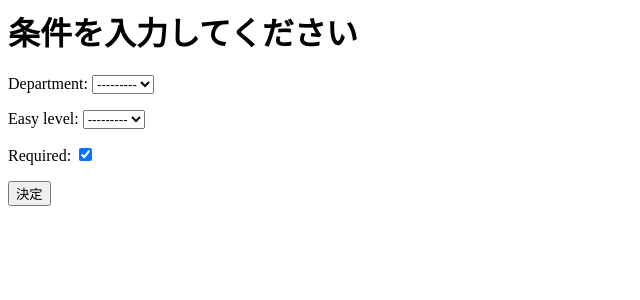
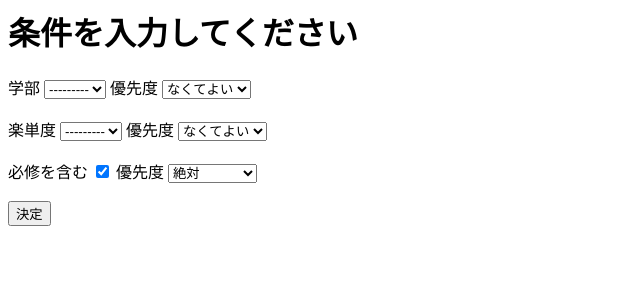
Before and after one commit to ChibaMizuki/hackathon_test, a Django app: page /input/ in a window 1280 px wide. Shown: the top 300 px of the page, without its empty margins (0-640 px from the left). Run offline with Django 5.2, Linux system fonts and the light colour scheme.

Commit message:
modelに優先順位追加

```diff
--- a/scheduler/forms.py
+++ b/scheduler/forms.py
@@ -4,4 +4,8 @@ from .models import ScheduleCriteria
 class ScheduleCriteriaForm(forms.ModelForm):
     class Meta:
         model = ScheduleCriteria
-        fields = ['department', 'easy_level', 'required']
+        fields = [
+            'department', 'department_priority',
+            'easy_level', 'easy_level_priority',
+            'required', 'required_priority'
+        ]
--- a/scheduler/make_timetable/main.py
+++ b/scheduler/make_timetable/main.py
@@ -7,7 +7,6 @@ def make_timetable(conditions):
         '曜日' : ["木"],
         '時限' : [5]
         })
-    print(df_timetable)
     return df_timetable
 
 
--- a/scheduler/models.py
+++ b/scheduler/models.py
@@ -1,21 +1,39 @@
 from django.db import models
 
 class ScheduleCriteria(models.Model):
+    # 学部の選択肢
     DEPARTMENT_CHOICES = [
         ('engineering', '工学部'),
         ('science', '理学部'),
         ('literature', '文学部'),
     ]
 
+    # 楽単度の選択肢
     EASY_LEVEL_CHOICES = [
         (1, '楽単'),
         (2, '落胆'),
         (3, '落単'),
     ]
 
+    # 要望レベルの選択肢
+    PRIORITY_CHOICES = [
+        (1, '絶対'),
+        (2, 'あればよし'),
+        (3, 'なくてよい'),
+    ]
+
     department = models.CharField(max_length=50, choices=DEPARTMENT_CHOICES)
+    department_priority = models.IntegerField(choices=PRIORITY_CHOICES, default=3)  # 要望レベルを追加
+
     easy_level = models.IntegerField(choices=EASY_LEVEL_CHOICES)
+    easy_level_priority = models.IntegerField(choices=PRIORITY_CHOICES, default=3)  # 要望レベルを追加
+
     required = models.BooleanField(default=True)  # 必修含むかどうか
+    required_priority = models.IntegerField(choices=PRIORITY_CHOICES, default=1)  # 要望レベルを追加
 
     def __str__(self):
-        return f"{self.get_department_display()} - {self.get_easy_level_display()} - {'必修含む' if self.required else '必修なし'}"
+        return (
+            f"{self.get_department_display()}({self.get_department_priority_display()}) - "
+            f"{self.get_easy_level_display()}({self.get_easy_level_priority_display()}) - "
+            f"{'必修含む' if self.required else '必修なし'}({self.get_required_priority_display()})"
+        )
--- a/scheduler/views.py
+++ b/scheduler/views.py
@@ -4,6 +4,7 @@ from django.urls import reverse_lazy
 from .forms import ScheduleCriteriaForm
 from .models import ScheduleCriteria
 import time
+from scheduler.make_timetable.main import make_timetable
 
 class HomeView(TemplateView):
     template_name = "scheduler/home.html"
@@ -21,11 +22,12 @@ class GeneratingView(RedirectView):
     pattern_name = 'result'
 
     def get(self, request, *args, **kwargs):
-        # 生成処理（仮で1秒待つ処理を入れる）
-        time.sleep(1)
+        # 生成処理
         last = ScheduleCriteria.objects.last()
         department = last.department
-        print(department)
+
+        test = make_timetable(department)
+        print(test)
         return super().get(request, *args, **kwargs)
 
 class ResultView(TemplateView):
--- a/templates/scheduler/input_form.html
+++ b/templates/scheduler/input_form.html
@@ -1,6 +1,24 @@
 <h1>条件を入力してください</h1>
 <form method="post">
     {% csrf_token %}
-    {{ form.as_p }}
+
+    <label for="{{ form.department.id_for_label }}">学部</label>
+    {{ form.department }}
+    <label for="{{ form.department_priority.id_for_label }}">優先度</label>
+    {{ form.department_priority }}
+    <br><br>
+
+    <label for="{{ form.easy_level.id_for_label }}">楽単度</label>
+    {{ form.easy_level }}
+    <label for="{{ form.easy_level_priority.id_for_label }}">優先度</label>
+    {{ form.easy_level_priority }}
+    <br><br>
+
+    <label for="{{ form.required.id_for_label }}">必修を含む</label>
+    {{ form.required }}
+    <label for="{{ form.required_priority.id_for_label }}">優先度</label>
+    {{ form.required_priority }}
+    <br><br>
+
     <button type="submit">決定</button>
 </form>
```
Also changed, not shown: scheduler/migrations/0002_schedulecriteria_department_priority_and_more.py (added), scheduler/migrations/0003_alter_schedulecriteria_department_priority_and_more.py (added).
